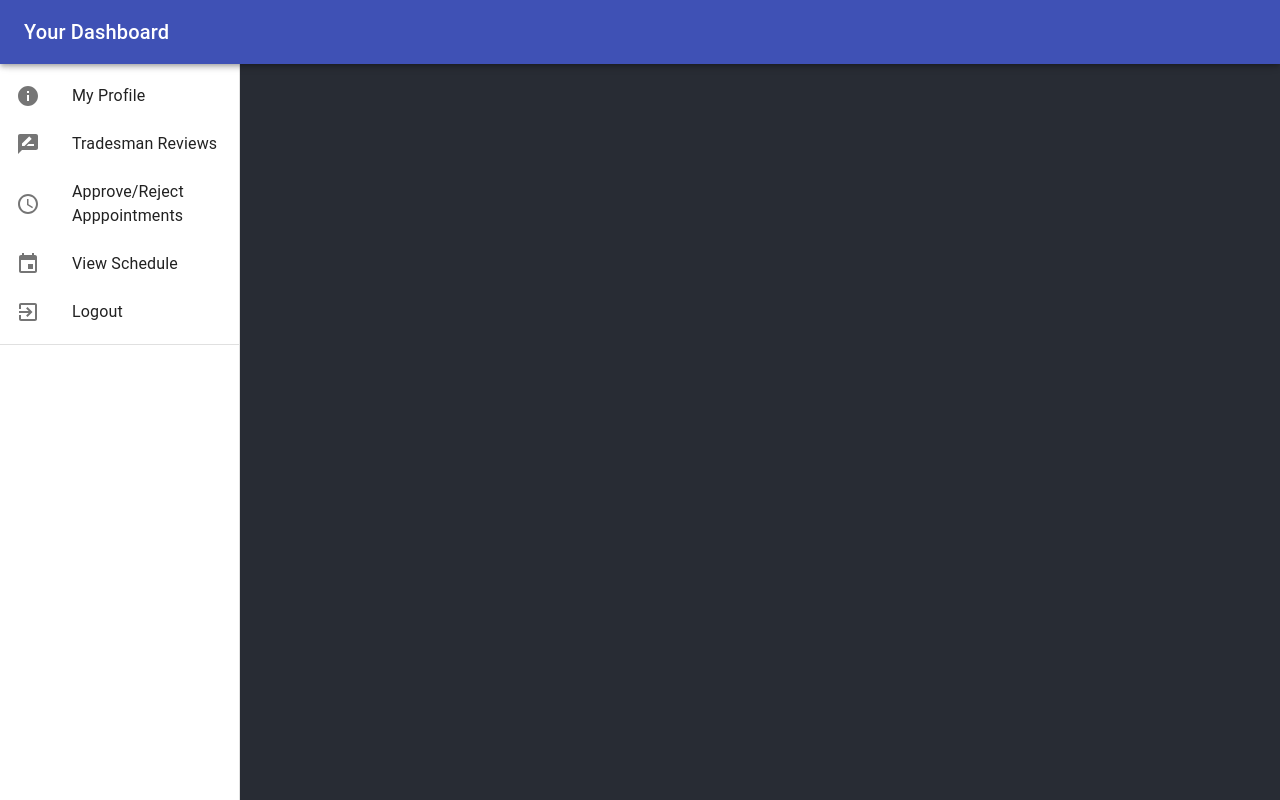
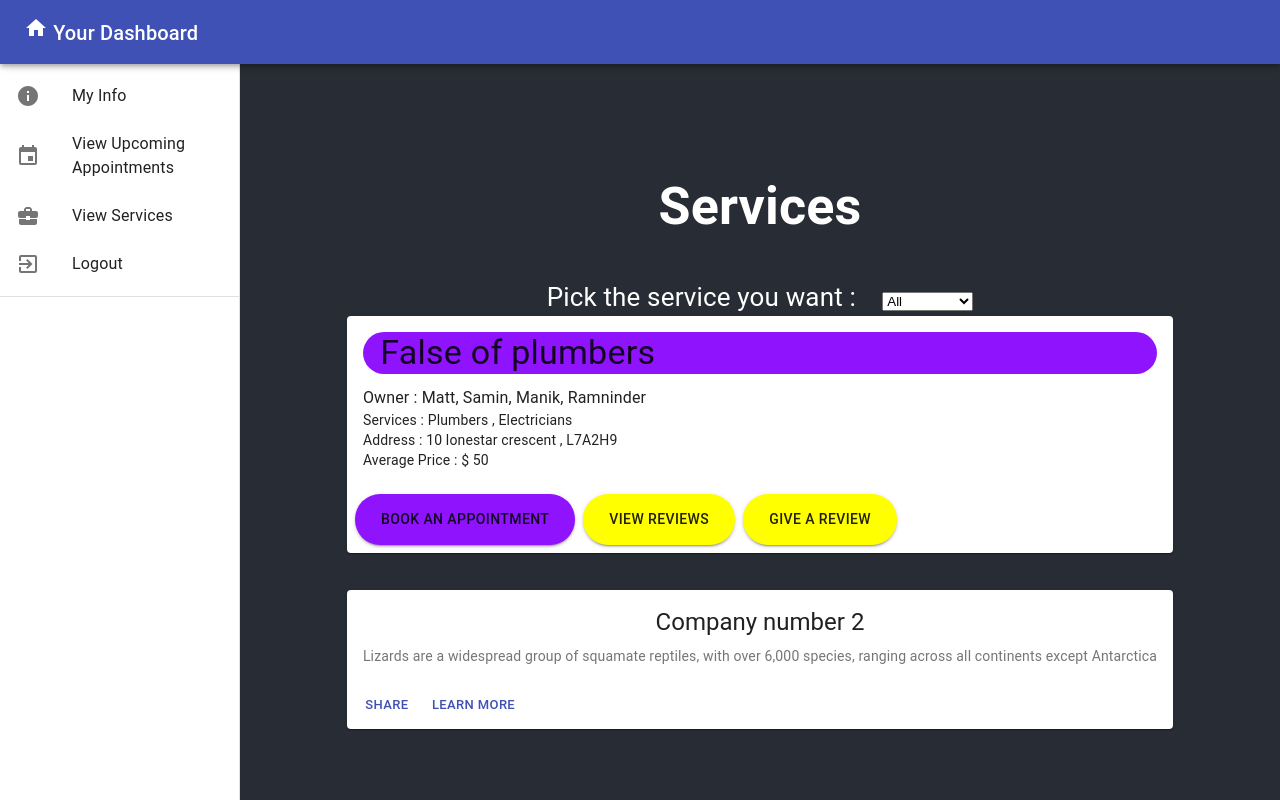
Before and after one commit to Revature-Canada-Project-2-Team-4/Project-2-frontend, a React (Create React App) app in the folder trade-stars/: page /dashboard/CustomerDashboard in a window 1280 px wide. Built offline with nearby package versions, Linux system fonts and the light colour scheme.

Commit message:
viewservices

```diff
--- a/trade-stars/package.json
+++ b/trade-stars/package.json
@@ -20,6 +20,7 @@
     "react-router": "^5.2.0",
     "react-router-dom": "^5.2.0",
     "react-scripts": "4.0.1",
+    "style-loader": "^2.0.0",
     "typescript": "^4.1.3",
     "web-vitals": "^0.2.4"
   },
@@ -46,5 +47,8 @@
       "last 1 firefox version",
       "last 1 safari version"
     ]
+  },
+  "devDependencies": {
+    "css-loader": "^5.0.1"
   }
 }
--- a/trade-stars/src/App.tsx
+++ b/trade-stars/src/App.tsx
@@ -2,7 +2,7 @@ import { Link, Switch } from 'react-router-dom';
 import React, { useState } from 'react';
 import { Route, BrowserRouter as Router } from 'react-router-dom';
 import './App.css';
-import { Register } from './CustomerComponent/CustomerRegister';
+import { Register } from './customer-comp/CustomerRegister';
 import { ClippedDrawer } from './components/side-nav/ClippedDrawer';
 import { Button } from '@material-ui/core';
 import { ViewAppointments } from './components/customer/view-app/ViewAppointments';
--- a/trade-stars/src/CustomerComponent/CustomerDashboard.tsx
+++ /dev/null
@@ -1 +0,0 @@
-import React from 'react'
--- /dev/null
+++ b/trade-stars/src/components/customer/customer-dashboard/CustomerDashboard.tsx
@@ -0,0 +1,118 @@
+import classes from '*.module.css';
+import { Button, makeStyles, CardActionArea, CardActions, CardContent, CardMedia, Typography, CardHeader } from '@material-ui/core';
+import Card from '@material-ui/core/Card/Card';
+import React, { useEffect, useState } from 'react';
+import { BrowserRouter as Router,Link, Route, Switch, useHistory } from "react-router-dom";
+import { User } from '../../../models/User';
+import { ProfileCard } from '../../profile-card/ProfileCard';
+const useStyles = makeStyles({
+  root: {
+    maxWidth: 850,
+  },
+});
+
+
+interface ICustomerDashboard {
+    updateCurrentUser: (u:User) => void
+    currentUser: User
+  }
+
+export const CustomerDashboard: React.FunctionComponent<ICustomerDashboard> = (props) => {
+  const classes = useStyles();
+
+    return (
+      <>
+      <h1>Services</h1>
+      <label>
+          Pick the service you want : &nbsp; &nbsp;
+          <select >
+            <option value="all">All</option>
+            <option value="electrician">Electricians</option>
+            <option value="plumbers">Plumbers</option>
+            <option value="coconut">Coconut</option>
+            <option value="mango">Mango</option>
+          </select>
+        </label>
+
+      <Card className={classes.root}>
+
+      <CardActionArea>
+
+        <CardContent><div style={{backgroundColor: '#9013fe',borderRadius:25}}>
+          <Typography gutterBottom variant="h4" component="h2"  align='left' >
+            &nbsp; False of plumbers
+          </Typography>
+          </div>
+          <Typography variant="body1" component="p" align='left'>
+            Owner : Matt, Samin, Manik, Ramninder
+          </Typography>
+          <Typography variant="body2"  component="p" align='left'>
+            Services : Plumbers , Electricians
+          </Typography>
+          <Typography variant="body2"  component="p" align='left'>
+            Address : 10 lonestar crescent , L7A2H9
+          </Typography>
+          <Typography variant="body2"  component="p" align='left'>
+            Average Price : $ 50
+          </Typography>
+        </CardContent>
+      </CardActionArea>
+      <CardActions>
+
+        <Button style={{
+        borderRadius: 25,
+        backgroundColor: "#9013fe",
+        padding: "13px 26px",
+        fontSize: "14px"
+    }}
+    variant="contained">
+          Book an Appointment
+        </Button>
+
+        <Button style={{
+        borderRadius: 25,
+        backgroundColor: "#FFFF00",
+        padding: "13px 26px",
+        fontSize: "14px"
+    }}
+    variant="contained">
+          View Reviews
+        </Button>
+        <Button style={{
+        borderRadius: 25,
+        backgroundColor: "#FFFF00",
+        padding: "13px 26px",
+        fontSize: "14px"
+    }}
+    variant="contained" >
+          Give a review
+        </Button>
+
+      </CardActions>
+    </Card>
+    <br></br>
+    <Card className={classes.root}>
+      <CardActionArea>
+
+        <CardContent>
+          <Typography gutterBottom variant="h5" component="h2">
+            Company number 2
+          </Typography>
+          <Typography variant="body2" color="textSecondary" component="p">
+            Lizards are a widespread group of squamate reptiles, with over 6,000 species, ranging
+            across all continents except Antarctica
+          </Typography>
+        </CardContent>
+      </CardActionArea>
+      <CardActions>
+        <Button size="small" color="primary">
+          Share
+        </Button>
+        <Button size="small" color="primary">
+          Learn More
+        </Button>
+      </CardActions>
+    </Card>
+      </>
+    );
+  };
--- a/trade-stars/src/components/customer/view-app/ViewAppointments.tsx
+++ b/trade-stars/src/components/customer/view-app/ViewAppointments.tsx
@@ -34,6 +34,22 @@ export const ViewAppointments: React.FunctionComponent<IViewAppointments> = (pro
             <p>bottom card or table for past appoints - get appointments with dates in past and completed</p>
             <p>Whoever needs a task, grab this</p>
         </div>
+        <div className="table-responsive">
+      <table className="table table-striped">
+        <thead>View Upcoming Appointments
+          <tr>Manik
+              <th scope="col" >12 pm
+              </th>
+          </tr>
+        </thead>
+        <tbody>
+                <tr>Samin
+                </tr>
+        </tbody>
+      </table>
+    </div>
+
+
       </>
     );
   };
--- a/trade-stars/src/components/side-nav/ClippedDrawer.tsx
+++ b/trade-stars/src/components/side-nav/ClippedDrawer.tsx
@@ -35,6 +35,11 @@ import RateReviewIcon from "@material-ui/icons/RateReview";
 import ScheduleIcon from "@material-ui/icons/Schedule";
 import ExitToAppIcon from "@material-ui/icons/ExitToApp";
 import { ApproveAppointments } from "../approvereject/ApproveAppointments";
+import HomeIcon from '@material-ui/icons/Home';
+import AccountCircleIcon from '@material-ui/icons/AccountCircle';
+import BusinessCenterIcon from '@material-ui/icons/BusinessCenter';
+import { CustomerDashboard } from "../customer/customer-dashboard/CustomerDashboard";
+
 
 const drawerWidth = 240;
 
@@ -80,6 +85,8 @@ export const ClippedDrawer: React.FunctionComponent<IClippedDrawerProps> = (
       history.push(`${path}/CustomerInfo`);
     } else if (index === 1) {
       history.push(`${path}/ViewAppointments`);
+    } else if (index === 2) {
+      history.push(`${path}/CustomerDashboard`);
     } else {
       history.push("/");
     }
@@ -107,7 +114,7 @@ export const ClippedDrawer: React.FunctionComponent<IClippedDrawerProps> = (
       <AppBar position="fixed" className={classes.appBar}>
         <Toolbar>
           <Typography variant="h6" noWrap>
-            Your Dashboard
+            <HomeIcon/>      Your Dashboard
           </Typography>
         </Toolbar>
       </AppBar>
@@ -120,9 +127,9 @@ export const ClippedDrawer: React.FunctionComponent<IClippedDrawerProps> = (
       >
         <Toolbar />
         <div className={classes.drawerContainer}>
-          {(false) ? (
+          {(true) ? (
             <List>
-              {["My Info", "View Upcoming Appointments", "Logout"].map(
+              {["My Info", "View Upcoming Appointments","View Services", "Logout"].map(
                 (text, index) => (
                   <ListItem
                     button
@@ -136,6 +143,8 @@ export const ClippedDrawer: React.FunctionComponent<IClippedDrawerProps> = (
                         <InfoIcon />
                       ) : index === 1 ? (
                         <EventIcon />
+                      ) : index === 2 ? (
+                        <BusinessCenterIcon/>
                       ) : (
                         <ExitToAppIcon />
                       )}
@@ -163,7 +172,7 @@ export const ClippedDrawer: React.FunctionComponent<IClippedDrawerProps> = (
                 >
                   <ListItemIcon>
                     {index === 0 ? (
-                      <InfoIcon />
+                      <AccountCircleIcon />
                     ) : index === 1 ? (
                       <RateReviewIcon />
                     ) : index === 2 ? (
@@ -227,6 +236,12 @@ export const ClippedDrawer: React.FunctionComponent<IClippedDrawerProps> = (
               currentUser={props.currentUser}
             />
           </Route>
+          <Route path={`${path}/CustomerDashboard`}>
+            <CustomerDashboard
+              updateCurrentUser={props.updateCurrentUser}
+              currentUser={props.currentUser}
+            />
+          </Route>
         </Switch>
       </main>
     </div>
--- a/trade-stars/src/components/tradesman/schedule/ViewSchedule.tsx
+++ b/trade-stars/src/components/tradesman/schedule/ViewSchedule.tsx
@@ -27,10 +27,20 @@ export const ViewSchedule: React.FunctionComponent<IViewSchedule> = (props) => {
 
     return (
       <>
-      <div>
-            <p>View app</p>
-        </div>
-
+      <div className="table-responsive">
+      <table className="table table-striped">
+        <thead>
+          <tr>
+              <th scope="col" >
+              </th>
+          </tr>
+        </thead>
+        <tbody>
+                <tr>
+                </tr>
+        </tbody>
+      </table>
+    </div>
 
       </>
     );
```
Also changed, not shown: trade-stars/src/models/Service.ts (added, +9 -0 lines), trade-stars/src/remote/trade-stars/trade-stars-functions.ts (+31 -3 lines), trade-stars/src/customer-comp/CustomerRegister.tsx (renamed from trade-stars/src/CustomerComponent/CustomerRegister.tsx), 1 other file (tests, documents, lock files or other folders).
